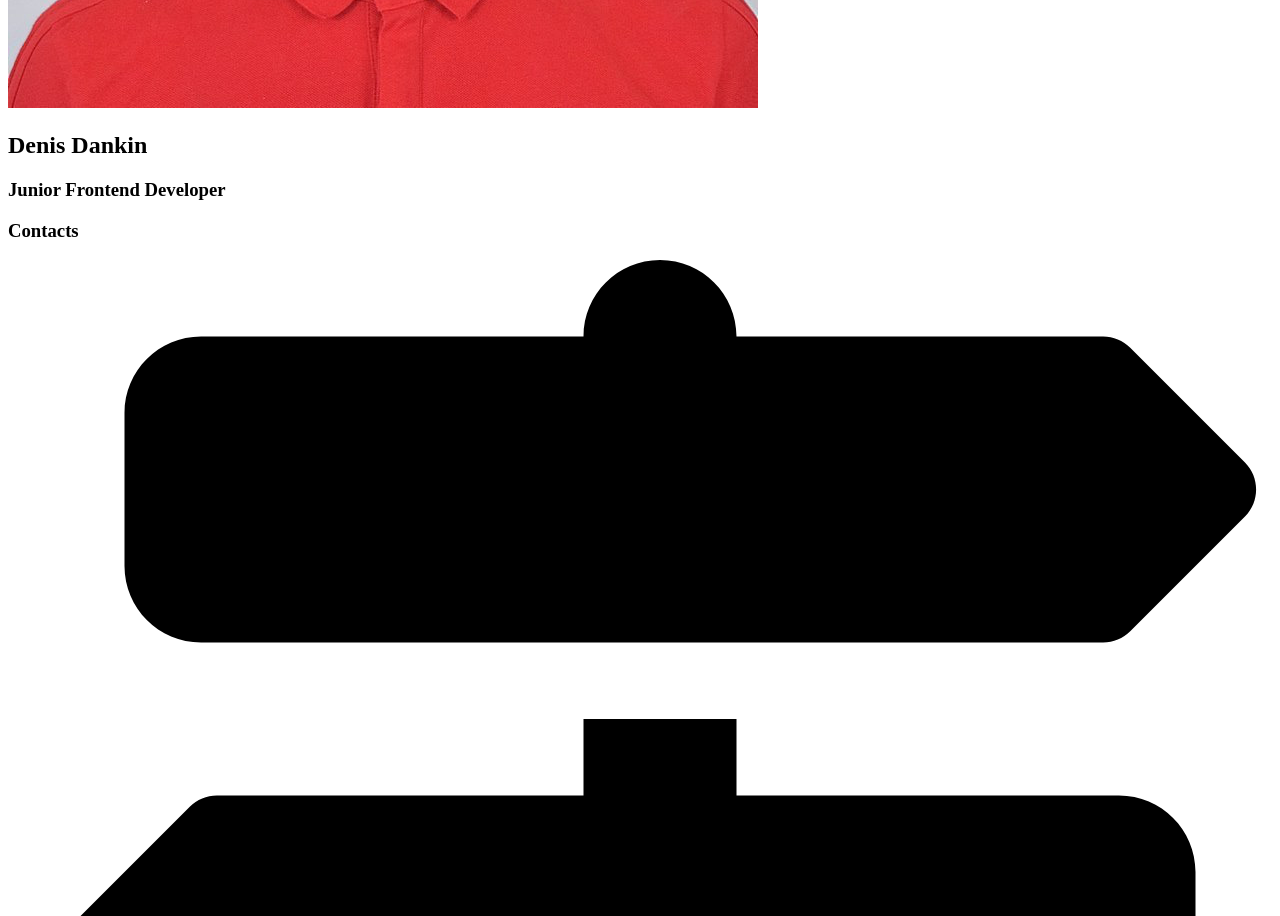
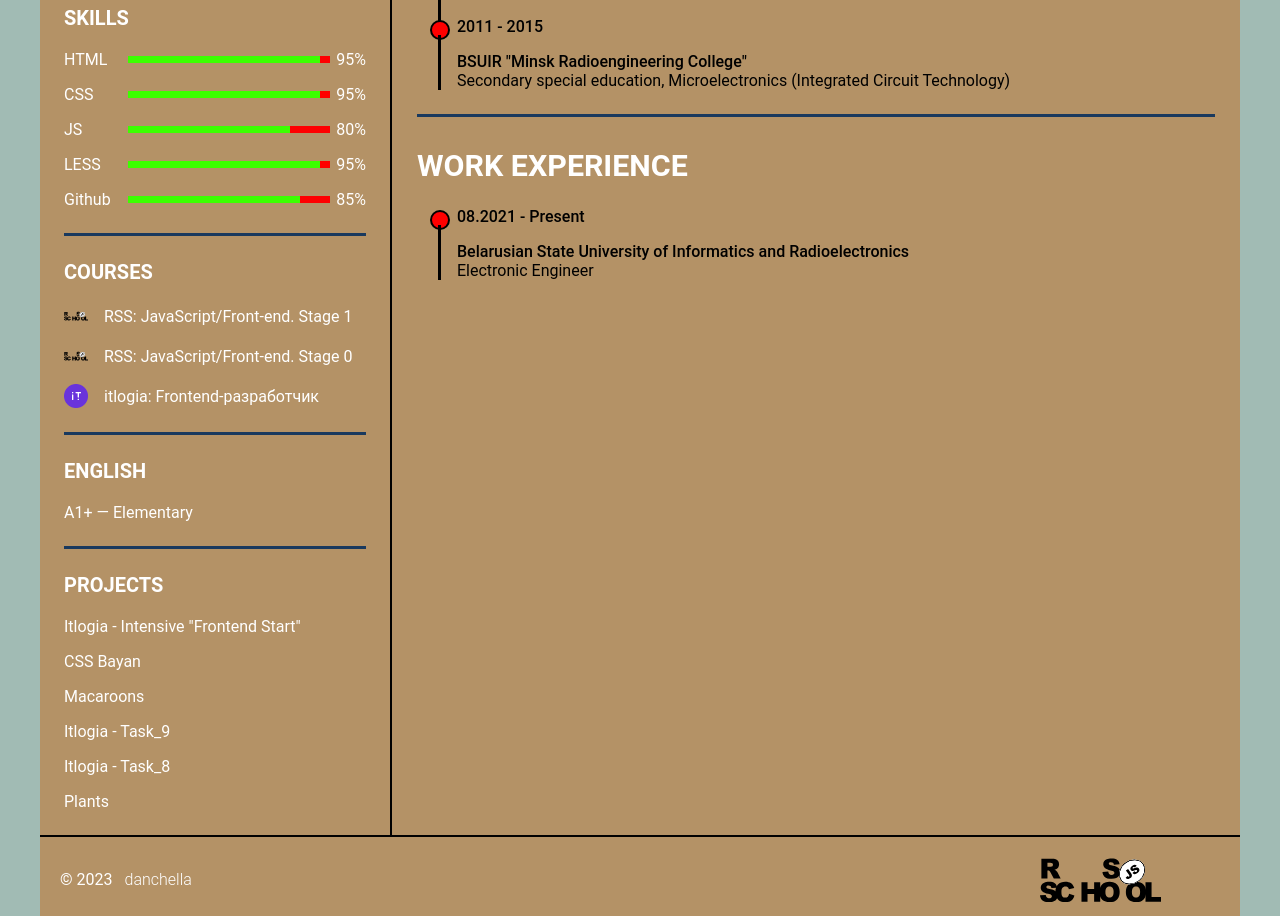
Before and after one commit to dancheella/rsschool-cv, a plain HTML site: page index.html in a window 1280 px wide. Shown: the part 836-1752 px from the top of the page. Drawn offline with Linux system fonts and the light colour scheme.

Commit message:
feat: add css file

```diff
--- /dev/null
+++ b/css/style.css
@@ -0,0 +1,281 @@
+* {
+    margin: 0;
+    padding: 0;
+    box-sizing: border-box;
+    list-style: none;
+}
+
+html {
+    scroll-behavior: smooth;
+}
+
+body {
+    font-family: 'Roboto', sans-serif;
+    font-size: 1rem;
+    background: rgba(32, 93, 78, 0.42);
+}
+
+.header {
+    background: #b49266;
+    padding: 1.25rem;
+    width: 75rem;
+    margin: 0 auto;
+    border-bottom: 2px solid rgba(0, 0, 0);
+}
+
+.menu-items {
+    display: flex;
+}
+
+.menu-item {
+    margin: 0 1.25rem;
+}
+
+.menu-link {
+    font-weight: 700;
+    font-size: 1rem;
+    letter-spacing: 0.08em;
+    text-transform: uppercase;
+    color: #f1b100;
+    text-decoration: none;
+    transition: .5s;
+}
+
+.menu-link:hover {
+    color: rgb(18, 14, 106);
+    border-bottom: 2px solid rgb(206, 93, 0);
+}
+
+.cv {
+    width: 75rem;
+    display: flex;
+    margin: auto;
+}
+
+.cv-left {
+    width: 22rem;
+    background: rgb(180, 146, 102);
+    border-right: 2px solid rgb(0, 0, 0);
+}
+
+.cv-photo {
+    height: 22rem;
+}
+
+.cv-photo img {
+    height: 100%;
+}
+
+.cv-photo img:hover {
+    box-shadow: 0 -0.25rem 1rem rgb(106, 2, 101);
+    transform: scale(1.03);
+    transition: transform 0.5s;
+}
+
+.cv-content {
+    padding: 0 1.5rem;
+    color: #fff;
+}
+
+.cv-main-title {
+    display: flex;
+    flex-direction: column;
+    justify-content: center;
+    text-align: center;
+    text-transform: uppercase;
+}
+
+.main-title {
+    font-size: 2.5rem;
+    line-height: 3.125rem;
+    margin: 1rem 0;
+}
+
+.title {
+    margin-bottom: 1.25rem;
+    font-weight: 700;
+    font-size: 1.25rem;
+    text-transform: uppercase;
+}
+
+.cv-item {
+    padding: 1.5rem 0;
+    border-bottom: 0.2rem solid #19395e;
+}
+
+.cv-item:last-child,
+.cv-item:last-child {
+    border-bottom: 0;
+}
+
+.cv-left ul li {
+    display: flex;
+    align-items: center;
+    margin-bottom: 1rem;
+}
+
+.cv-left ul li:last-child {
+    margin-bottom: 0;
+}
+
+.cv-left ul li .icon {
+    width: 1.5rem;
+    height: 1.5rem;
+    margin-right: 1rem;
+}
+
+.cv-left ul li .data {
+    text-decoration: none;
+    color: #ffffff;
+}
+
+.skill-name {
+    width: 20%;
+}
+
+.skill-progress {
+    width: 70%;
+    margin: 0 0.4rem;
+    height: 0.4rem;
+    background: #ff0000;
+    position: relative;
+}
+
+.skill-progress span {
+    position: absolute;
+    height: 100%;
+    background: #3cff00;
+}
+
+#html-skill {
+    width: 95%;
+}
+
+#css-skill {
+    width: 95%;
+}
+
+#js-skill {
+    width: 80%;
+}
+
+#less-skill {
+    width: 95%;
+}
+
+#github-skill {
+    width: 85%;
+}
+
+.cv-language span {
+    color: #fff;
+}
+
+.cv-right {
+    width: 53rem;
+    background: #b49266;
+    padding: 25px;
+}
+
+.right-title {
+    font-size: 1.9rem;
+    line-height: 3.125rem;
+    margin-bottom: 1rem;
+    text-transform: uppercase;
+    color: #fff;
+}
+
+.right-title-text {
+    text-indent: 1.9rem;
+    margin-bottom: 0;
+    text-align: justify;
+
+}
+
+.pre {
+    width: 50rem;
+    background: #5f9d97;
+    border-radius: 1rem;
+    margin: 0 auto;
+}
+
+.cv-education ul,
+.cv-work ul {
+    padding-left: 2.5rem;
+    overflow: hidden;
+}
+
+.cv-right ul li {
+    position: relative;
+}
+
+.cv .cv-right ul li .data {
+    font-weight: 500;
+    margin-bottom: 1rem;
+}
+
+.semi-bold {
+    font-weight: 500;
+}
+
+.cv-right ul li .info {
+    margin-bottom: 1.25rem;
+}
+
+.cv-right ul li:last-child .info {
+    margin-bottom: 0;
+}
+
+.cv-education ul li::before,
+.cv-work ul li::before {
+    content: "";
+    position: absolute;
+    top: 0.2rem;
+    left: -1.7rem;
+    width: 1rem;
+    height: 1rem;
+    border-radius: 50%;
+    border: 0.125rem solid #000000;
+    background-color: #ff0000;
+}
+
+.cv-education ul li::after,
+.cv-work ul li::after {
+    content: "";
+    position: absolute;
+    top: 1.125rem;
+    left: -1.2rem;
+    width: 0.2rem;
+    height: 7.2rem;
+    background: #000000;
+}
+
+.footer {
+    background: #b49266;
+    padding: 1.25rem;
+    width: 75rem;
+    margin: 0 auto;
+    border-top: 2px solid rgba(0, 0, 0);
+}
+
+.footer-container {
+    display: flex;
+    justify-content: space-between;
+    align-items: center;
+    color: #fff;
+}
+
+.footer-link {
+    padding: 0 0.75rem;
+    text-decoration: none;
+    font-weight: 300;
+    color: #fff;
+}
+
+.rss {
+    width: 11.25rem;
+    height: 2.8rem;
+    background-image: url("../assets/svg/rss.svg");
+    background-size: contain;
+    background-repeat: no-repeat;
+}
--- a/index.html
+++ b/index.html
@@ -4,6 +4,7 @@
 <head>
     <meta charset="UTF-8">
     <link rel="icon" href="assets/favicon.ico">
+    <link rel="stylesheet" href="css/style.css">
     <title>CV</title>
 </head>
 
```
